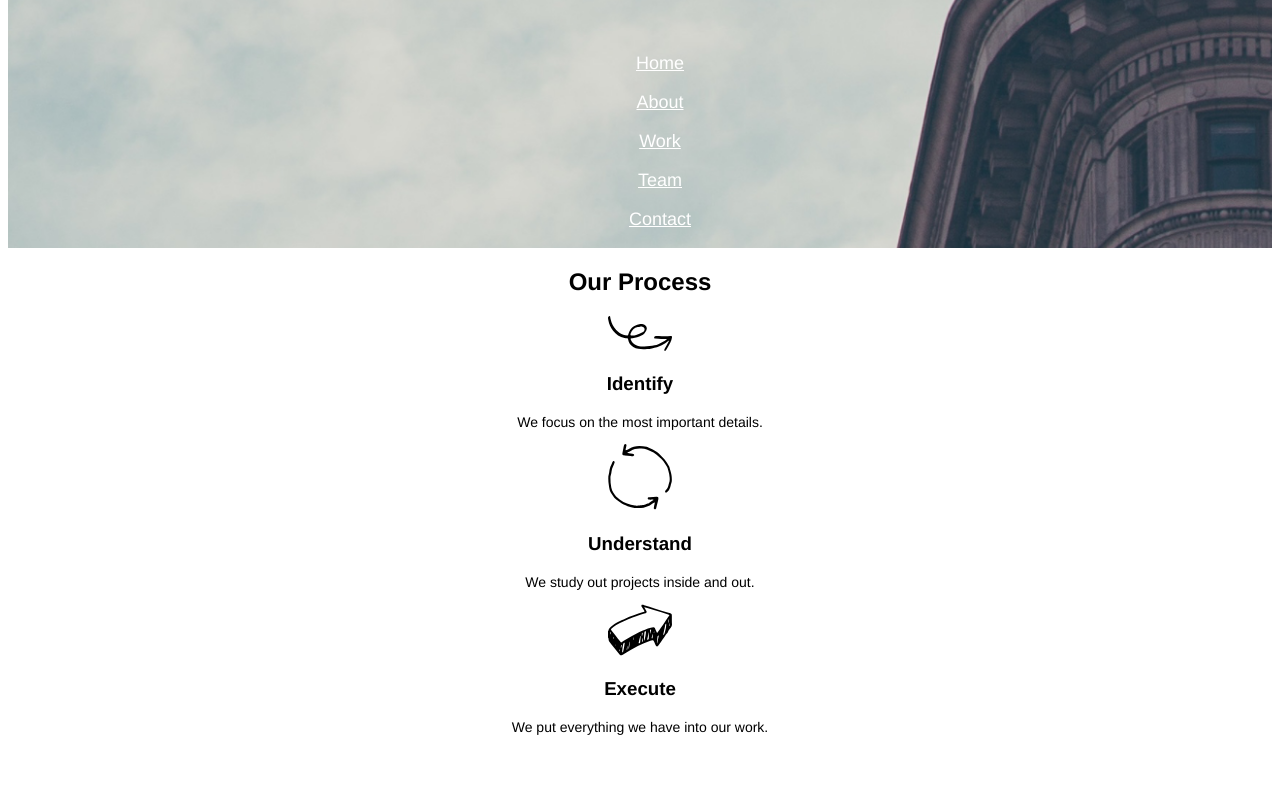
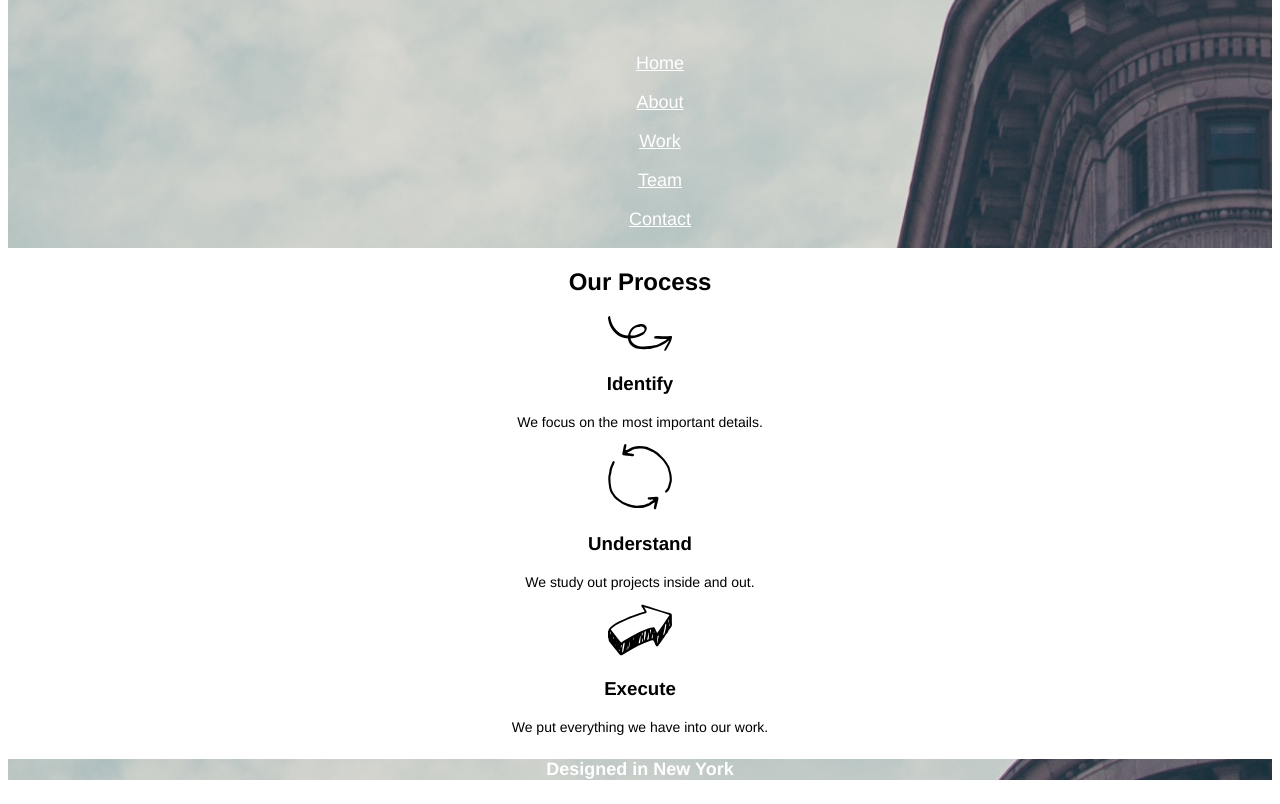
Before and after one commit to nrgini/broadway, a plain HTML site: page index.html in a window 1280 px wide. Shown: the part 61-865 px from the top of the page. Before the commit the page ends 810 px from the top, so only its background shows below. Drawn offline with Linux system fonts and the light colour scheme.

Commit message:
Add Designed bar, portfolio, team and contact

```diff
--- a/index.html
+++ b/index.html
@@ -27,5 +27,8 @@
 		<img src="./resources/images/execute.svg" alt="3D arrow pointing up and to the right" />
 		<h3>Execute</h3>
 		<p>We put everything we have into our work.</p>
+		<div class="design">
+			<h4>Designed in New York</h4>
+		</div>
 	</body>
 </html>
--- a/resources/css/styles.css
+++ b/resources/css/styles.css
@@ -40,6 +40,10 @@ a {
   background-size: cover;
 }
 
+.design {
+  background-image: url("../images/the-flatiron-building.png");
+}
+
 #footer {
   font-size: 11px;
   background-color: dimgray;
```
